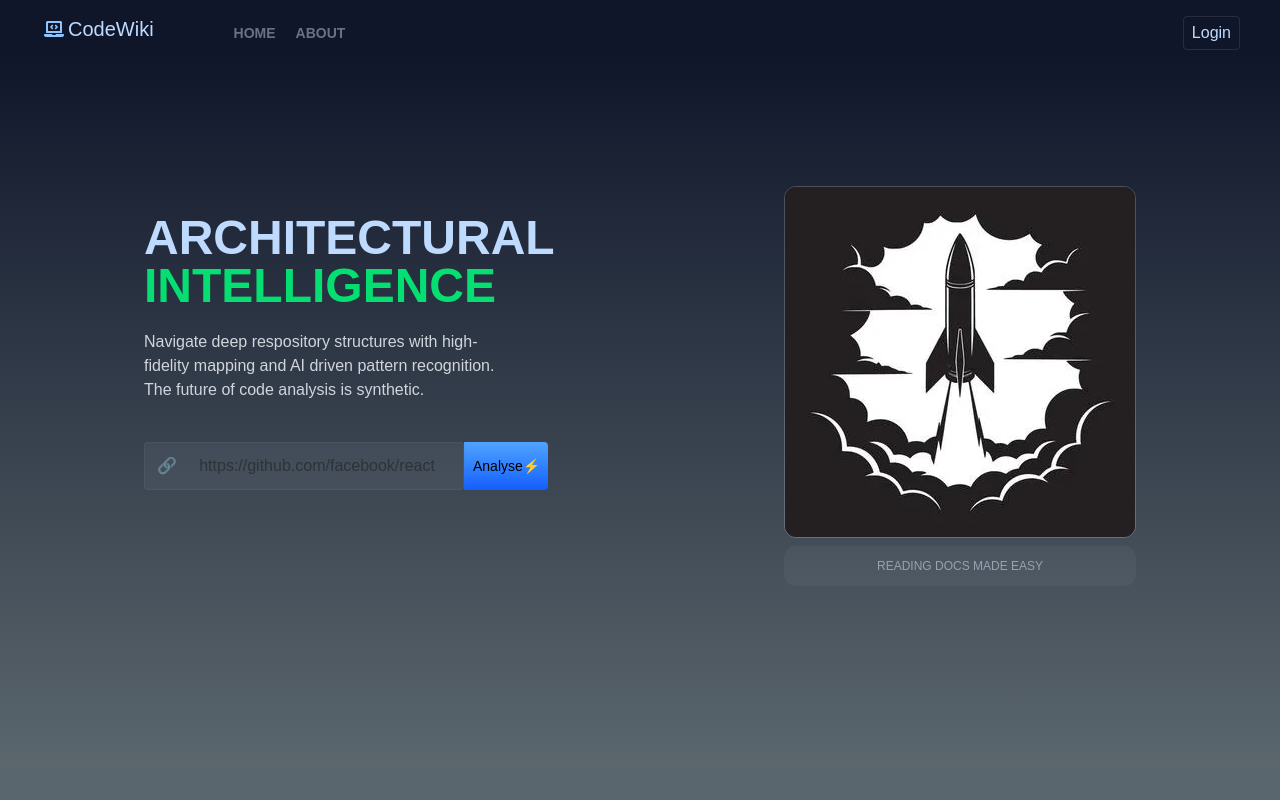
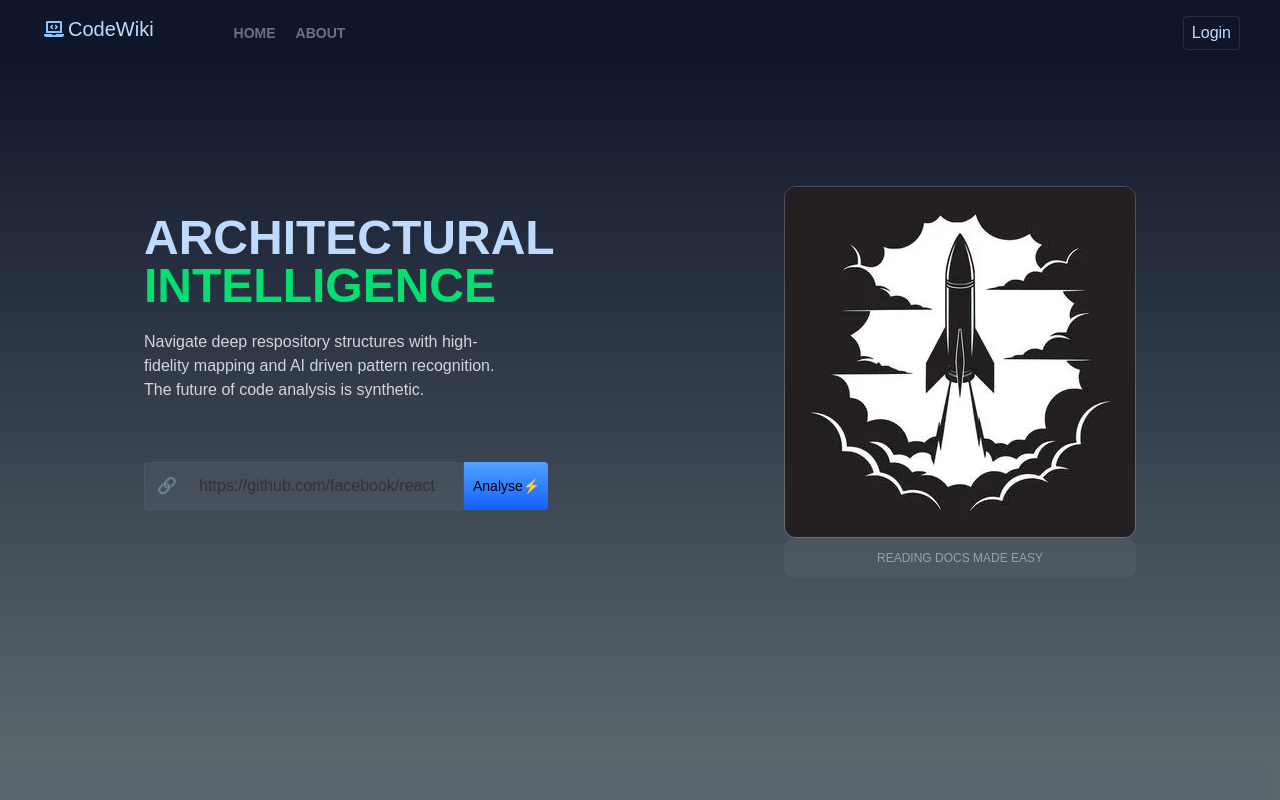
Before and after one commit to ayushbahuguna006-ctrl/Codemap-AI, a Next.js app: page / in a window 1280 px wide. Shown: the top 800 px of the page. Built offline with nearby package versions, Linux system fonts and the light colour scheme.

Commit message:
[FRONTEND]-Hero_section_2 Updated

```diff
--- a/Components/Hero1.jsx
+++ b/Components/Hero1.jsx
@@ -15,7 +15,7 @@ function Hero1() {
           <p>The future of code analysis is synthetic.</p>
         </div>
 
-        <div className='mt-10 pr-5 flex w-full max-w-full'>
+        <div className='md:mt-15 mt-10 pr-5 flex w-full max-w-full'>
             <input
               type="text"
               className='border md:text-base text-sm bg-gray-500/20 border-gray-500/20 outline-none md:h-[6vh] md:w-[25vw] h-[6vh] w-full rounded-sm p-3'
@@ -26,9 +26,9 @@ function Hero1() {
             </button>
         </div>
       </div>
-      <div className='mt-10 md:mt-0 text-center max-w-sm md:max-w-md md:mr-4 mr-2'>
-        <img src="./rocket.webp" className='rounded-xl border border-white/20 md:-mt-7 max-w-full' alt="rocket-img" />
-        <div className='h-[5vh] rounded-xl bg-gray-500/20 flex items-center justify-center mt-2'>
+      <div className='mt-10 md:mt-0  text-center max-w-sm md:max-w-md md:mr-4 '>
+        <img src="./rocket.webp" className='rounded-xl border border-white/20 md:-mt-7  max-w-full' alt="rocket-img" />
+        <div className='h-[5vh]  hover:text-black rounded-xl bg-gray-500/20 flex items-center justify-center'>
             <p className='text-xs text-gray-400'>READING DOCS MADE EASY</p>
         </div>
         <div className='md:h-[23vh] h-[10vh]'></div>
```
